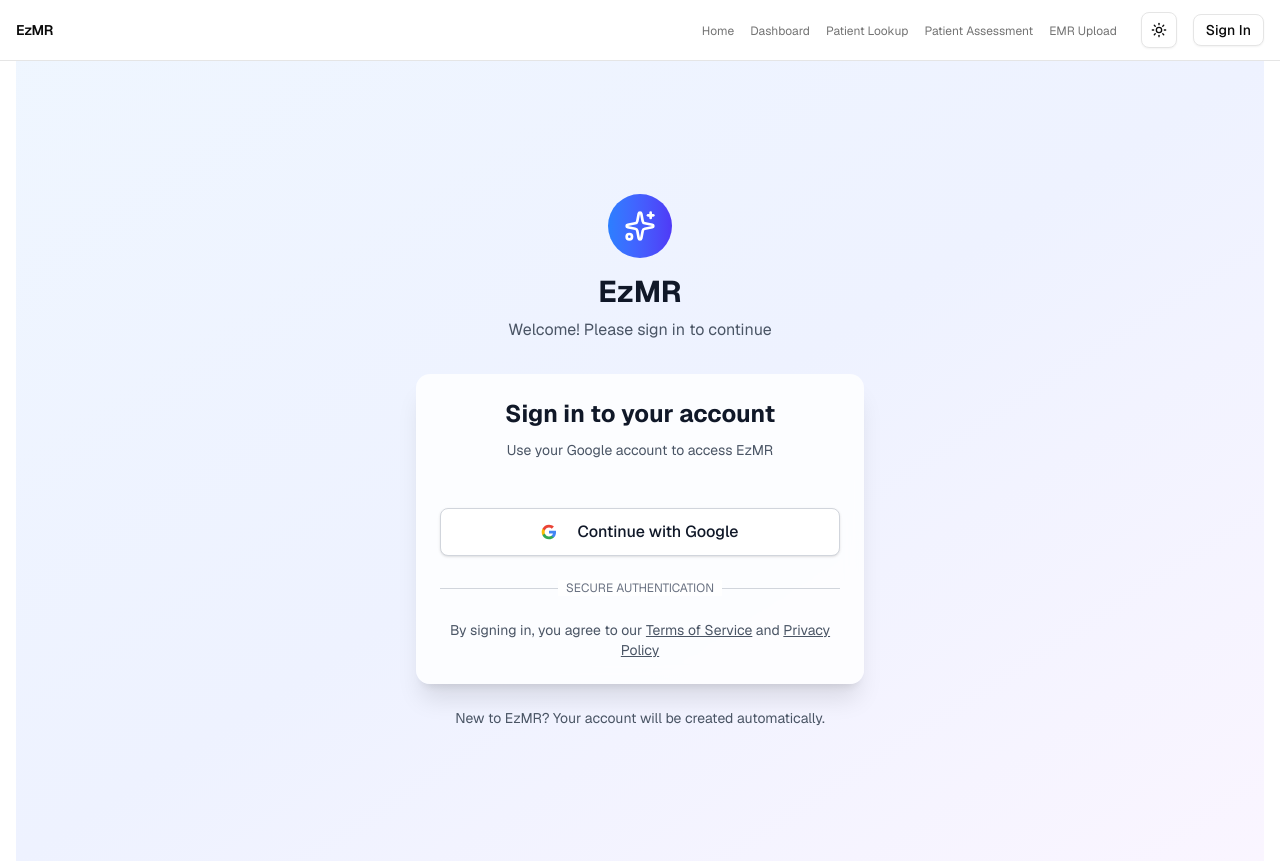
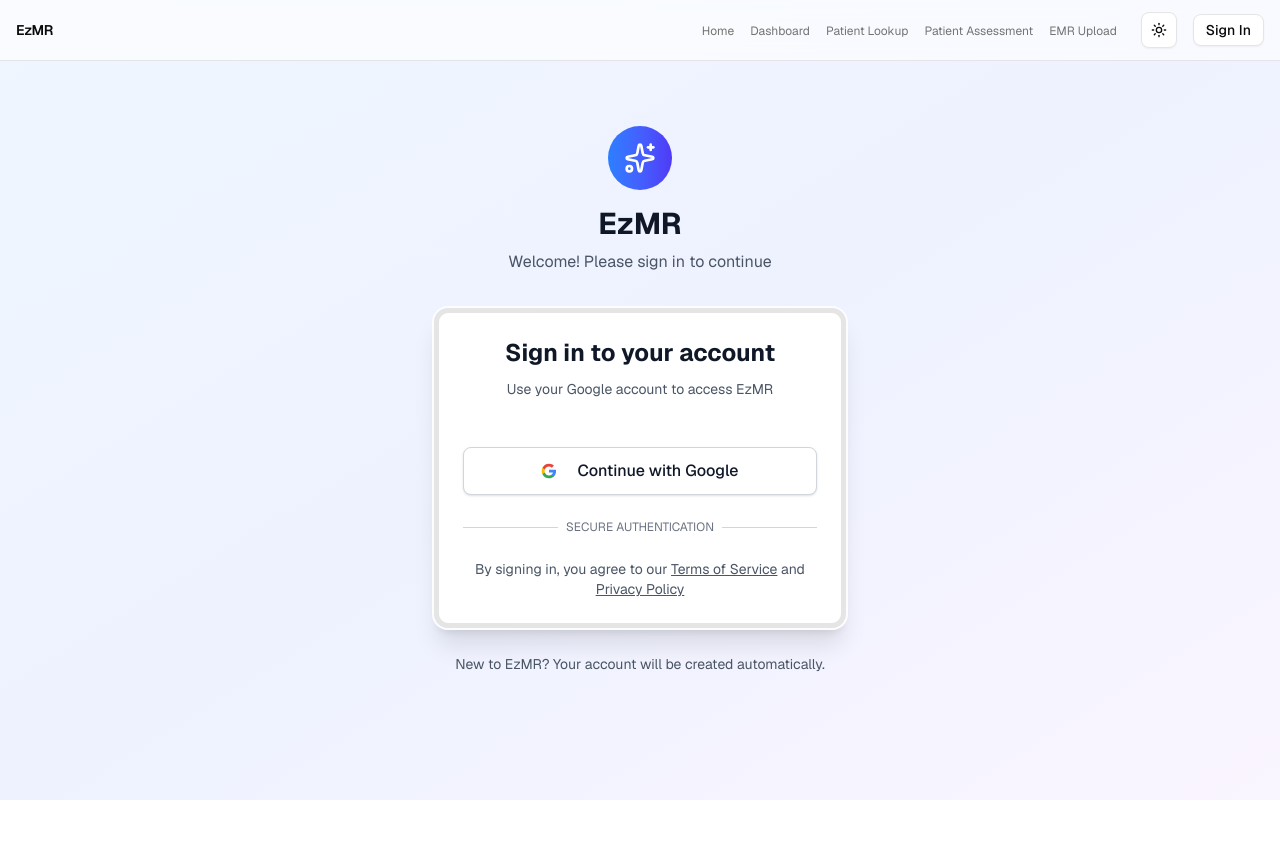
Before and after one commit to Pudging/EzMR_HackGT, a Next.js app: page /auth/signin in a window 1280 px wide. After the commit the page ends 800 px from the top, so only its background shows below. Built offline with nearby package versions, Linux system fonts and the light colour scheme; no server answers.

Commit message:
add magic card ui to login

```diff
--- a/src/app/auth/signin/page.tsx
+++ b/src/app/auth/signin/page.tsx
@@ -8,6 +8,7 @@ import {
   CardHeader,
   CardTitle,
 } from "@/components/ui/card";
+import { MagicCard } from "@/components/ui/magic-card";
 import { Sparkles } from "lucide-react";
 import { GoogleLogo } from "@/components/ui/google-logo";
 
@@ -25,8 +26,8 @@ export default async function SignInPage({
   }
 
   return (
-    <div className="flex min-h-screen items-center justify-center bg-gradient-to-br from-blue-50 via-indigo-50 to-purple-50 p-4 dark:from-gray-900 dark:via-blue-900 dark:to-indigo-900">
-      <div className="w-full max-w-md">
+    <div className="fixed inset-0 flex items-center justify-center bg-gradient-to-br from-blue-50 via-indigo-50 to-purple-50 dark:from-gray-900 dark:via-blue-900 dark:to-indigo-900">
+      <div className="w-full max-w-md p-4">
         {/* Header Section */}
         <div className="mb-8 text-center">
           <div className="mb-4 inline-flex h-16 w-16 items-center justify-center rounded-full bg-gradient-to-r from-blue-500 to-indigo-600">
@@ -40,7 +41,15 @@ export default async function SignInPage({
           </p>
         </div>
 
-        <Card className="border-0 bg-white/80 shadow-xl backdrop-blur-sm dark:bg-gray-800/80">
+        <MagicCard
+          className="border-2 border-transparent bg-white/80 shadow-xl backdrop-blur-sm dark:bg-gray-800/80 rounded-2xl"
+          gradientSize={300}
+          gradientFrom="#3B82F6"
+          gradientTo="#8B5CF6"
+          gradientColor="#1E40AF"
+          gradientOpacity={0.3}
+        >
+          <Card className="border-5 bg-transparent shadow-none">
             <CardHeader className="space-y-1 pb-6">
               <CardTitle className="text-center text-2xl font-bold text-gray-900 dark:text-white">
                 Sign in to your account
@@ -97,6 +106,7 @@ export default async function SignInPage({
               </div>
             </CardContent>
           </Card>
+        </MagicCard>
 
         <div className="mt-6 text-center">
           <p className="text-sm text-gray-600 dark:text-gray-400">
--- a/src/app/layout.tsx
+++ b/src/app/layout.tsx
@@ -4,7 +4,7 @@ import { type Metadata } from "next";
 import { Geist } from "next/font/google";
 import { AuthSessionProvider } from "@/components/auth/session-provider";
 import { Navbar } from "@/components/ui/navbar";
-import { ThemeProvider } from "@/components/theme-provider";
+import { ThemeProvider } from "next-themes";
 
 export const metadata: Metadata = {
   title: "EzMR - Easy Medical Records",
@@ -23,7 +23,11 @@ export default function RootLayout({
   return (
     <html lang="en" className={`${geist.variable}`} suppressHydrationWarning>
       <body className="min-h-screen bg-background text-foreground antialiased">
-        <ThemeProvider>
+        <ThemeProvider
+          attribute="class"
+          defaultTheme="system"
+          enableSystem
+        >
           <AuthSessionProvider>
             <Navbar />
             <main className="container mx-auto px-4">{children}</main>
--- a/src/components/theme-provider.tsx
+++ /dev/null
@@ -1,20 +0,0 @@
-"use client";
-
-import * as React from "react";
-import { ThemeProvider as NextThemesProvider } from "next-themes";
-
-export function ThemeProvider({
-  children,
-  ...props
-}: React.ComponentProps<typeof NextThemesProvider>) {
-  return (
-    <NextThemesProvider
-      attribute="class"
-      defaultTheme="system"
-      enableSystem
-      {...props}
-    >
-      {children}
-    </NextThemesProvider>
-  );
-}
--- /dev/null
+++ b/src/components/theme-toggle.tsx
@@ -0,0 +1,26 @@
+"use client";
+
+import { Moon, Sun } from "lucide-react";
+import { useTheme } from "next-themes";
+import { Button } from "./ui/button";
+
+export function ThemeToggle() {
+  const { theme, setTheme } = useTheme();
+
+  const toggleTheme = () => {
+    setTheme(theme === "dark" ? "light" : "dark");
+  };
+
+  return (
+    <Button
+      variant="outline"
+      size="sm"
+      onClick={toggleTheme}
+      className="border-gray-300 hover:bg-gray-100 dark:border-gray-600 dark:hover:bg-gray-800"
+    >
+      <Moon className="h-4 w-4 rotate-0 scale-100 transition-all dark:-rotate-90 dark:scale-0" />
+      <Sun className="absolute h-4 w-4 rotate-90 scale-0 transition-all dark:rotate-0 dark:scale-100" />
+      <span className="sr-only">Toggle theme</span>
+    </Button>
+  );
+}
--- /dev/null
+++ b/src/components/ui/magic-card.tsx
@@ -0,0 +1,103 @@
+"use client"
+
+import React, { useCallback, useEffect } from "react"
+import { motion, useMotionTemplate, useMotionValue } from "motion/react"
+
+import { cn } from "@/lib/utils"
+
+interface MagicCardProps {
+  children?: React.ReactNode
+  className?: string
+  gradientSize?: number
+  gradientColor?: string
+  gradientOpacity?: number
+  gradientFrom?: string
+  gradientTo?: string
+}
+
+export function MagicCard({
+  children,
+  className,
+  gradientSize = 200,
+  gradientColor = "#262626",
+  gradientOpacity = 0.8,
+  gradientFrom = "#9E7AFF",
+  gradientTo = "#FE8BBB",
+}: MagicCardProps) {
+  const mouseX = useMotionValue(-gradientSize)
+  const mouseY = useMotionValue(-gradientSize)
+  const reset = useCallback(() => {
+    mouseX.set(-gradientSize)
+    mouseY.set(-gradientSize)
+  }, [gradientSize, mouseX, mouseY])
+
+  const handlePointerMove = useCallback(
+    (e: React.PointerEvent<HTMLDivElement>) => {
+      const rect = e.currentTarget.getBoundingClientRect()
+      mouseX.set(e.clientX - rect.left)
+      mouseY.set(e.clientY - rect.top)
+    },
+    [mouseX, mouseY]
+  )
+
+  useEffect(() => {
+    reset()
+  }, [reset])
+
+  useEffect(() => {
+    const handleGlobalPointerOut = (e: PointerEvent) => {
+      if (!e.relatedTarget) {
+        reset()
+      }
+    }
+
+    const handleVisibility = () => {
+      if (document.visibilityState !== "visible") {
+        reset()
+      }
+    }
+
+    window.addEventListener("pointerout", handleGlobalPointerOut)
+    window.addEventListener("blur", reset)
+    document.addEventListener("visibilitychange", handleVisibility)
+
+    return () => {
+      window.removeEventListener("pointerout", handleGlobalPointerOut)
+      window.removeEventListener("blur", reset)
+      document.removeEventListener("visibilitychange", handleVisibility)
+    }
+  }, [reset])
+
+  return (
+    <div
+      className={cn("group relative rounded-[inherit]", className)}
+      onPointerMove={handlePointerMove}
+      onPointerLeave={reset}
+      onPointerEnter={reset}
+    >
+      <motion.div
+        className="bg-border pointer-events-none absolute inset-0 rounded-[inherit] duration-300 group-hover:opacity-100"
+        style={{
+          background: useMotionTemplate`
+          radial-gradient(${gradientSize}px circle at ${mouseX}px ${mouseY}px,
+          ${gradientFrom},
+          ${gradientTo},
+          var(--border) 100%
+          )
+          `,
+        }}
+      />
+      <div className="bg-background absolute inset-px rounded-[inherit]" />
+      <motion.div
+        className="pointer-events-none absolute inset-px rounded-[inherit] opacity-0 transition-opacity duration-300 group-hover:opacity-100"
+        style={{
+          background: useMotionTemplate`
+            radial-gradient(${gradientSize}px circle at ${mouseX}px ${mouseY}px, ${gradientColor}, transparent 100%)
+          `,
+          opacity: gradientOpacity,
+        }}
+      />
+      <div className="relative">{children}</div>
+    </div>
+  )
+}
```
Also changed, not shown: src/components/search-bar.tsx (line endings or trailing spaces), src/hooks/use-search.ts (line endings or trailing spaces). Lines whose indentation alone changed are shown as unchanged.
